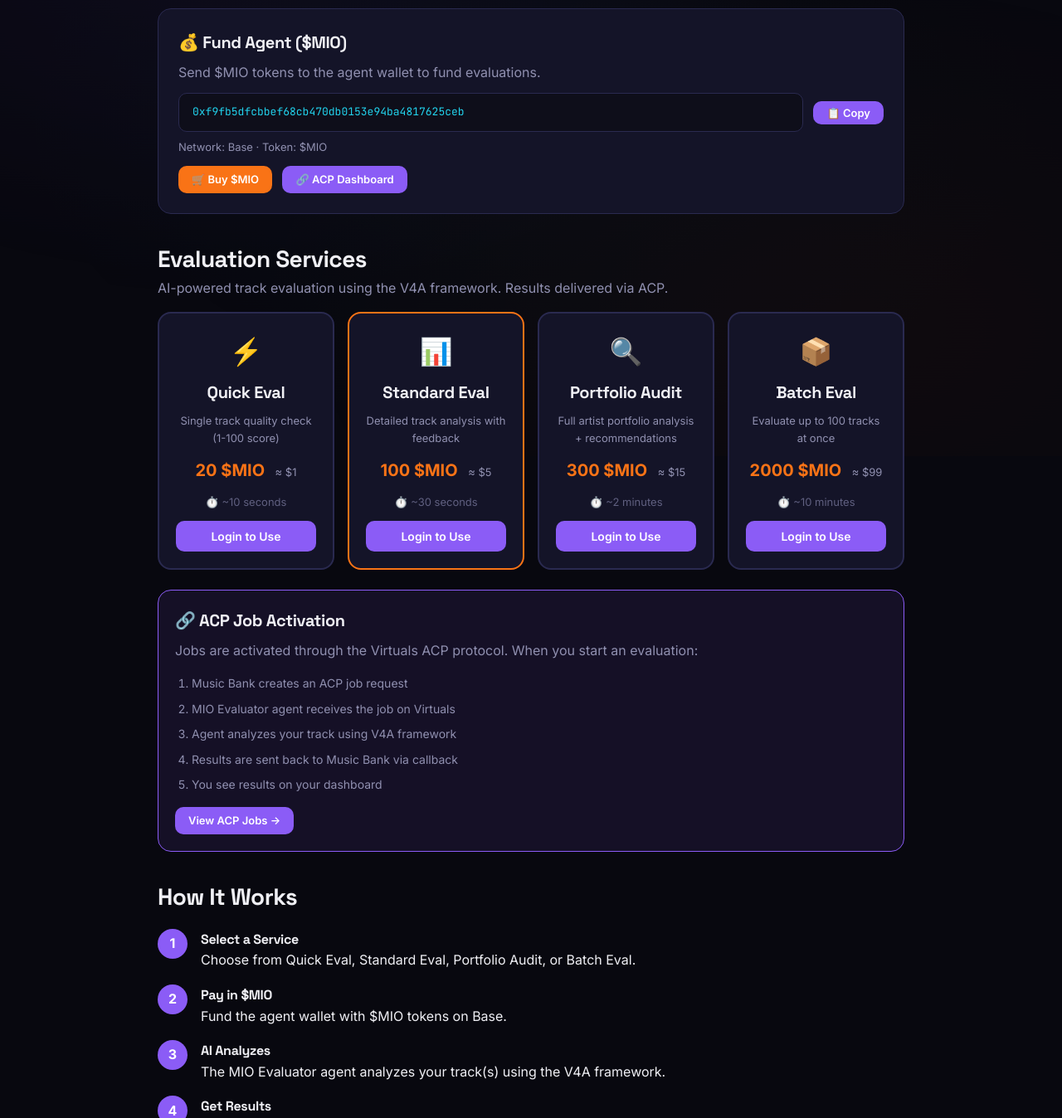
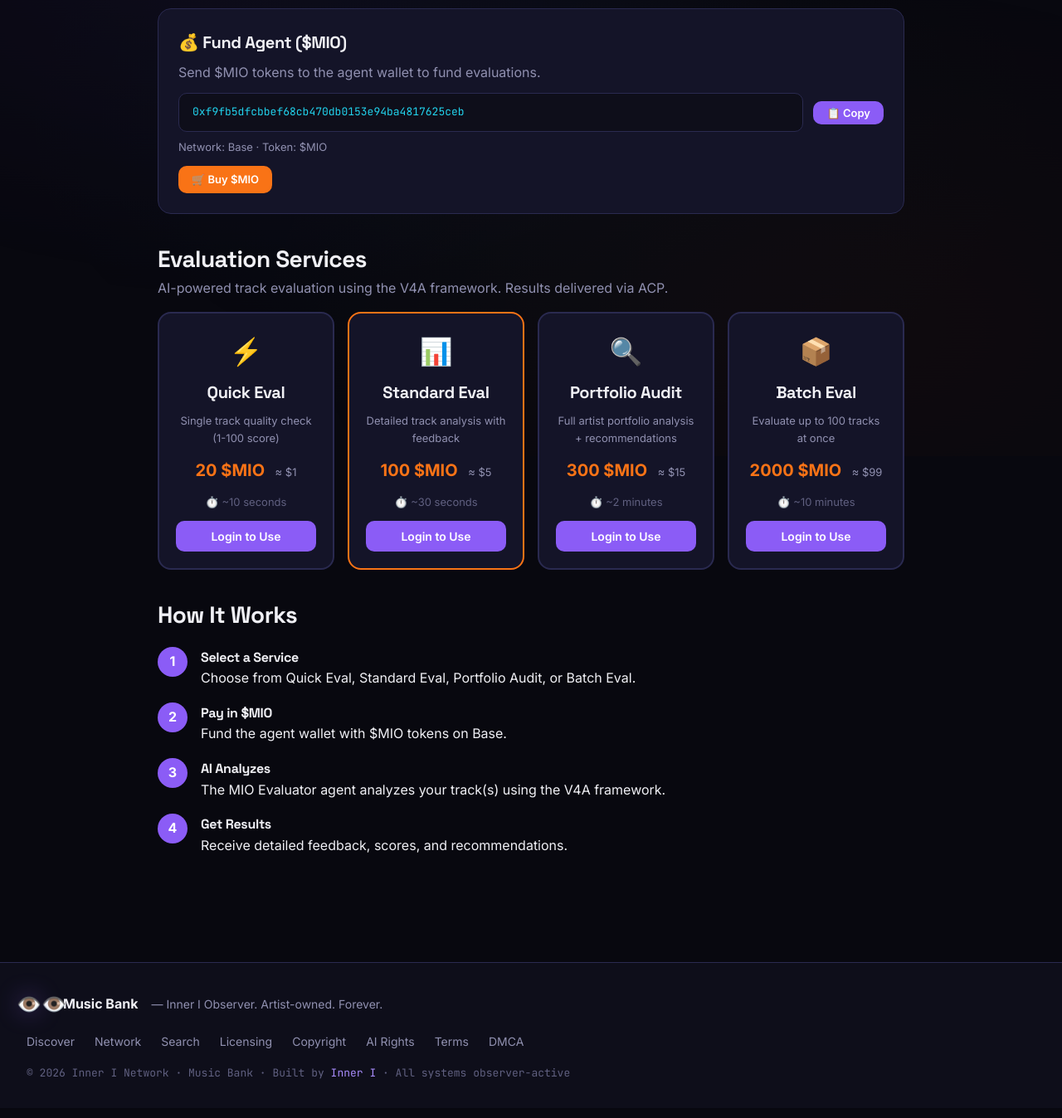
Before and after one commit to TheInnerI/music-bank, a FastAPI app: page /agents/mio in a window 1280 px wide. Shown: the part 252-1600 px from the top of the page at 83% size. After the commit the page ends 1553 px from the top, so only its background shows below. Run offline with FastAPI, Linux system fonts and the light colour scheme.

Commit message:
Remove ACP dashboard links from MIO agent page

```diff
--- a/templates/agents/mio.html
+++ b/templates/agents/mio.html
@@ -26,7 +26,6 @@
         <p class="text-sm text-muted" style="margin-top:8px">Network: Base · Token: $MIO</p>
         <div style="margin-top:12px">
             <a href="https://app.virtuals.io/virtuals/87772" target="_blank" class="btn btn-flame btn-sm">🛒 Buy $MIO</a>
-            <a href="{{ agent_url }}?tab=acp" target="_blank" class="btn btn-sm" style="margin-left:8px">🔗 ACP Dashboard</a>
         </div>
     </div>
 
@@ -49,20 +48,6 @@
             </button>
         </div>
         {% endfor %}
-    </div>
-
-    {# ACP Job Activation #}
-    <div class="acp-info-box">
-        <h3>🔗 ACP Job Activation</h3>
-        <p class="text-muted">Jobs are activated through the Virtuals ACP protocol. When you start an evaluation:</p>
-        <ol class="acp-steps">
-            <li>Music Bank creates an ACP job request</li>
-            <li>MIO Evaluator agent receives the job on Virtuals</li>
-            <li>Agent analyzes your track using V4A framework</li>
-            <li>Results are sent back to Music Bank via callback</li>
-            <li>You see results on your dashboard</li>
-        </ol>
-        <a href="{{ agent_url }}?tab=acp" target="_blank" class="btn btn-sm">View ACP Jobs →</a>
     </div>
 
     {% if current_artist %}
@@ -132,10 +117,6 @@
 .steps { display: flex; flex-direction: column; gap: 16px; margin-top: 16px; }
 .step { display: flex; gap: 16px; align-items: flex-start; }
 .step-num { width: 36px; height: 36px; border-radius: 50%; background: var(--observer); display: flex; align-items: center; justify-content: center; font-weight: 700; color: white; flex-shrink: 0; }
-.acp-info-box { background: rgba(139, 92, 246, 0.1); border: 1px solid var(--observer); border-radius: var(--radius); padding: 20px; margin: 24px 0; }
-.acp-info-box h3 { margin-bottom: 8px; }
-.acp-steps { margin: 12px 0; padding-left: 20px; }
-.acp-steps li { font-size: 14px; color: var(--text-muted); padding: 4px 0; }
 </style>
 
 <script>
```
